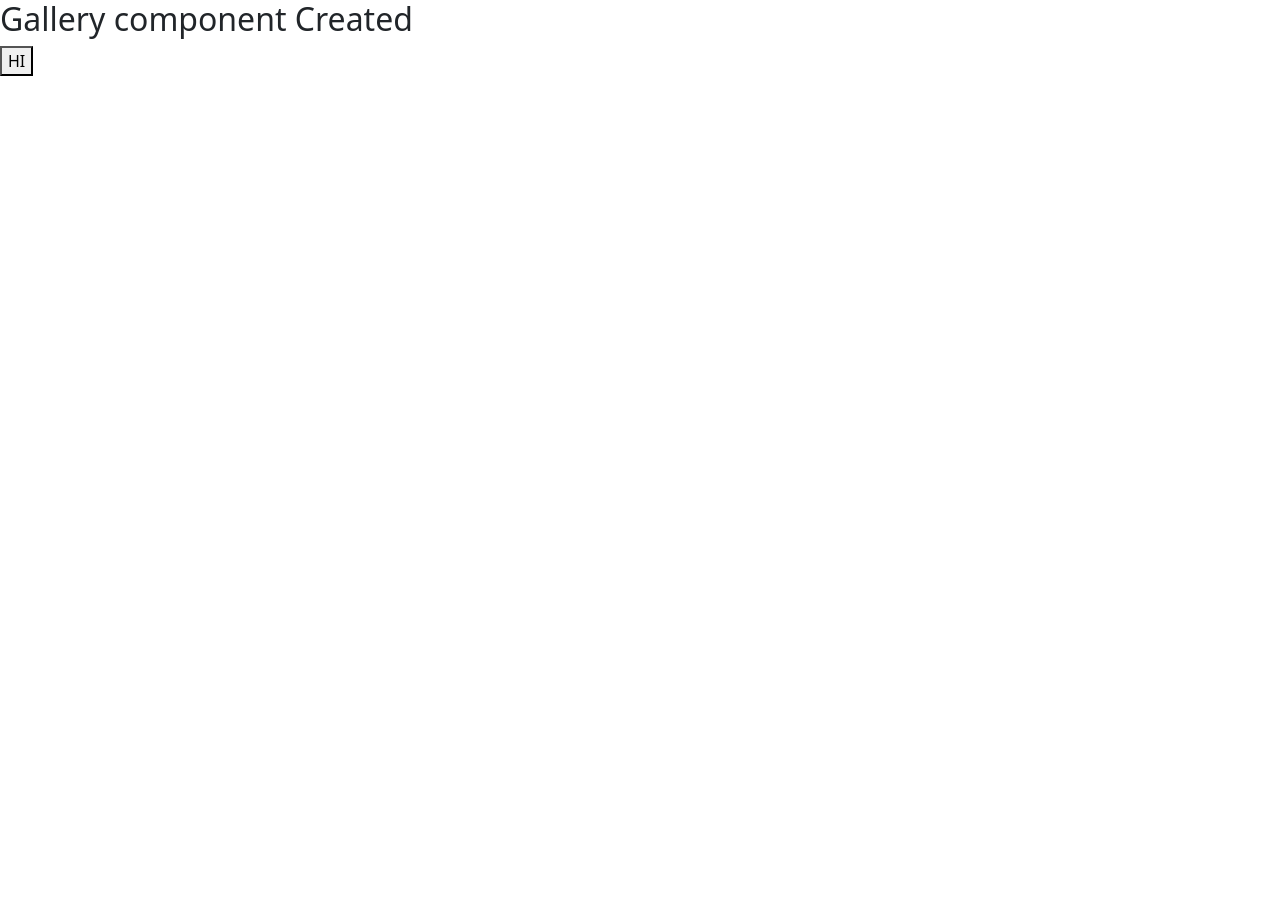
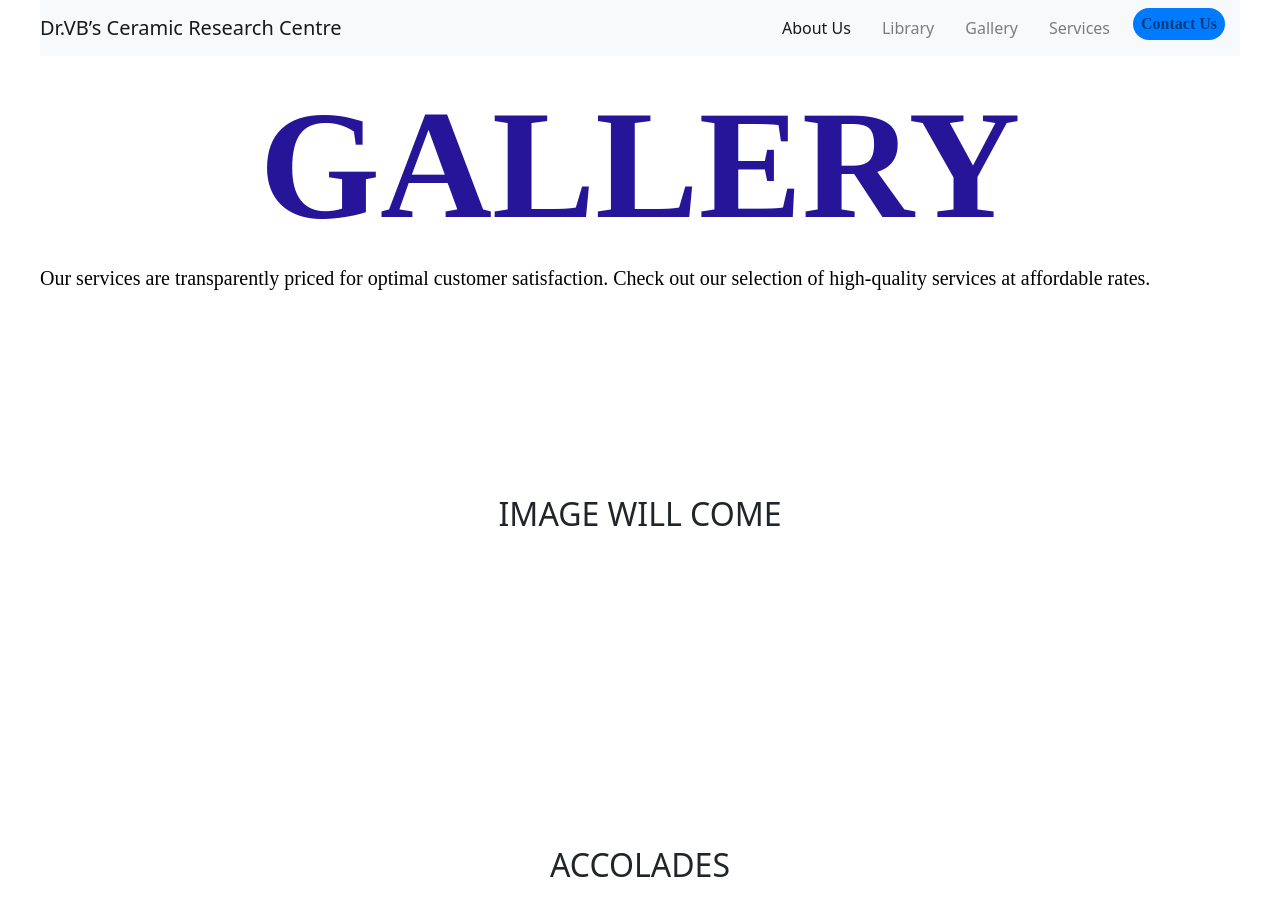
Before and after one commit to Daniel-Charles-J/VB-CERAMICS, an Angular app in the folder client/: page /gallery in a window 1280 px wide. Shown: the top 916 px of the page. Before the commit the page ends 800 px from the top, so only its background shows below. Built offline with nearby package versions, Linux system fonts and the light colour scheme.

Commit message:
basic-service added

```diff
--- a/client/src/app/gallery/gallery.component.css
+++ b/client/src/app/gallery/gallery.component.css
@@ -1,34 +1,84 @@
 /* Small devices (landscape phones, 544px and up) */
 @media (min-width: 544px) {
-    h1 {font-size:1.14rem;} /*1rem = 16px*/
-    p {font-size: 0.62rem;}
+
   }
 
   .nav-item{margin-right:15px;}
 
   /* Medium devices (tablets, 768px and up) The navbar toggle appears at this breakpoint */
-  @media (min-width: 768px) {
-    h1 {font-size:1.86rem;} /*1rem = 16px*/
-    p {font-size: 0.74rem;}
+  @media (max-width: 884px) {
+    .gallery{
+      font-size:50px;
+      font-weight: 200;
+      background-color: aqua;
+      padding: 0 40px 0 40px;
+    }
   }
 
   /* Large devices (desktops, 992px and up) */
   @media (min-width: 992px) {
-    h1 {font-size:2.55rem;} /*1rem = 16px*/
-    p {font-size: 0.96rem;}
+
   }
 
   /* Extra large devices (large desktops, 1200px and up) */
-  @media (min-width: 1200px) {
-    h1 {font-size:3.19rem;} /*1rem = 16px*/
-  }
+  /* @media (min-width: 1200px) {
+    h1 {font-size:3.19rem;}
+  } */
 
   /* Extra large devices (large desktops, 1200px and up) */
-  @media (min-width: 1400px) {
-    h1 {font-size:4rem;} /*1rem = 16px*/
+  /* @media (min-width: 1400px) {
+    h1 {font-size:4rem;}
     p {font-size: 1.45rem;}
-  }
+  } */
 
   .navbar-nav{
       justify-content: center;
    }
+   .nav-pad{
+    padding: 0 40px 0 40px;
+   }
+   .contact-btn{
+     border-radius: 20px;
+     background-color: var(--primary, #181977);
+     color: #FFF;
+     font-family: Schibsted Grotesk;
+     font-size: 16px;
+     font-style: normal;
+     font-weight: 600;
+    line-height: 16px; /* 100% */
+   }
+   .main-section{
+    padding: 20px 40px 20px 40px;
+    display: flex;
+    flex-direction: column;
+    align-items: center;
+  }
+  .main-section hr{
+    border-bottom: 1px solid #000;
+  }
+   .gallery{
+    color: #261499;
+    font-family: Unbounded;
+    font-size:155px;
+    font-style: normal;
+    font-weight: 600;
+    line-height: normal;
+  }
+  .gall-para{
+    color: #000;
+    font-family: Schibsted Grotesk;
+    font-size: 20px;
+    font-style: normal;
+    font-weight: 400;
+    line-height: 150%;
+    align-self: stretch;
+  }
+  .container{
+    display: flex;
+    width: 810px;
+    height: 351px;
+    padding: 33.75px 0px;
+    justify-content: center;
+    align-items: center;
+    flex-shrink: 0;
+  }
--- a/client/src/app/gallery/gallery.component.html
+++ b/client/src/app/gallery/gallery.component.html
@@ -1,2 +1,55 @@
-<h2>Gallery component Created</h2>
-<button>HI</button>
+<div class="container-fluid">
+    <div class="row">
+      <div  class="col-md-12 nav-pad">
+    <nav id="head_nav" class="navbar navbar-expand-lg navbar-light bg-light">
+    <a class="navbar-brand" href="#">Dr.VB’s Ceramic Research Centre</a>
+    <button class="navbar-toggler" type="button" data-toggle="collapse" data-target="#navbarSupportedContent" aria-controls="navbarSupportedContent" aria-expanded="false" aria-label="Toggle navigation">
+      <span class="navbar-toggler-icon"></span>
+    </button>
+    <div class="collapse navbar-collapse" id="navbarSupportedContent">
+      <ul class="navbar-nav ms-auto">
+        <li class="nav-item active">
+          <a class="nav-link" [routerLink] ='["/about"]'>About Us </a>
+        </li>
+          <li class="nav-item">
+            <a class="nav-link" [routerLink] ='["/library"]'>Library</a>
+          </li>
+
+        <li class="nav-item">
+          <a class="nav-link" [routerLink] ='["/gallery"]'>Gallery</a>
+        </li>
+        <li class="nav-item">
+          <a class="nav-link" [routerLink] ='["/service"]'>Services</a>
+        </li>
+        <li class="nav-item">
+          <a class="nav-link contact-btn" href="#">Contact Us</a>
+        </li>
+      </ul>
+    </div>
+  </nav>
+</div>
+</div>
+</div>
+
+<div class="main-section">
+    <h1 class="gallery">GALLERY</h1>
+    <div class="gall-para">
+        <p>Our services are transparently priced for optimal customer satisfaction. Check out our selection of high-quality services at affordable rates.</p>
+    </div>
+    <hr/>
+    <div class="container">
+        <h2>IMAGE WILL COME</h2>
+    </div>
+    <div class="container">
+        <h2>ACCOLADES</h2>
+    </div>
+    <div class="container">
+        <h2>CERTIFICATIONS</h2>
+    </div>
+    <div class="container">
+        <h2>VISITATIONS</h2>
+    </div>
+    <div class="container">
+        <h2>INAUGURATIONS</h2>
+    </div>
+</div>
```
